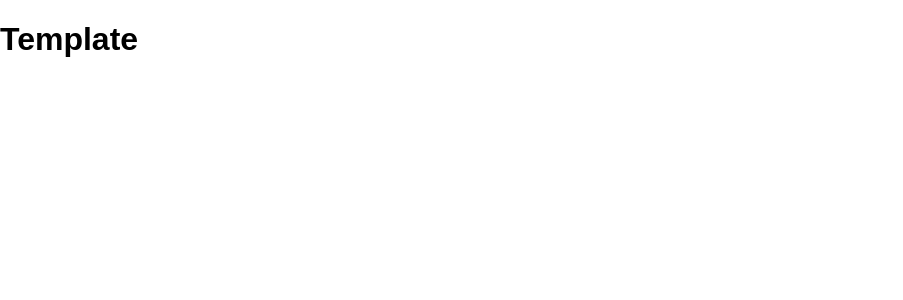
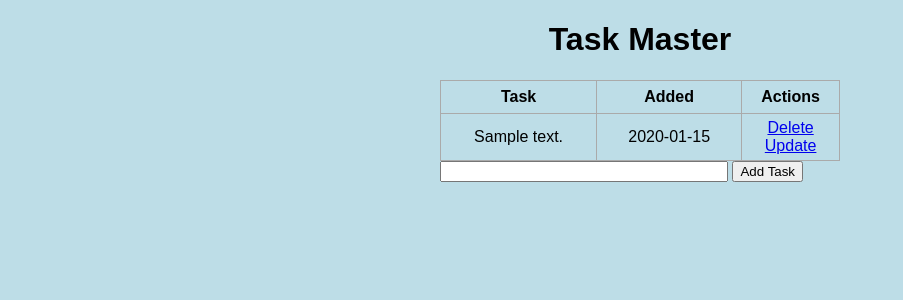
Before and after one commit to varunmuriyanat/flask_introduction, a Flask app: page / in a window 1280 px wide. Shown: the top 300 px of the page, without its empty margins (0-903 px from the left). Run offline with Flask 2, Linux system fonts and the light colour scheme; tables that the repository leaves empty hold one stand-in row (values such as "Sample post").

Commit message:
added update/delete functionality

```diff
--- a/app.py
+++ b/app.py
@@ -1,4 +1,4 @@
-from flask import Flask, render_template, url_for
+from flask import Flask, redirect, render_template, request, url_for
 from flask_sqlalchemy import SQLAlchemy
 from datetime import datetime
 
@@ -15,9 +15,45 @@ class Todo(db.Model):
     def __repr__(self):
         return '<Task %r>' % self.id
 
-@app.route('/')
+@app.route('/', methods=['POST', 'GET'])
 def index():
-    return render_template('index.html')
+    if request.method == "POST":
+        task_content = request.form['content']
+        new_task = Todo(content=task_content)
+        try:
+            db.session.add(new_task)
+            db.session.commit()
+            return redirect('/')
+        except:
+            return 'There was an issue adding your task'
+    else:
+        tasks = Todo.query.order_by(Todo.date_created).all()
+        return render_template('index.html', tasks=tasks)
+
+@app.route('/delete/<int:id>')
+def delete(id):
+    task_to_delete = Todo.query.get_or_404(id)
+    try:
+        db.session.delete(task_to_delete)
+        db.session.commit()
+        return redirect('/')
+    except:
+        return 'There was a problem deleting that task'
+
+
+@app.route('/update/<int:id>', methods=['POST', 'GET'])
+def update(id):
+    task_to_update = Todo.query.get_or_404(id)
+    if request.method == "POST":
+        updated_content = request.form["content"]
+        try:
+           task_to_update.content = updated_content
+           db.session.commit()
+           return redirect('/')
+        except:
+            return 'There was an issue updating your task'
+    else:
+        return render_template('update.html', task=task_to_update)
 
 if __name__ == "__main__":
     app.run(debug=True)
--- a/static/css/main.css
+++ b/static/css/main.css
@@ -1,4 +1,36 @@
-body {
+body, html {
     margin: 0;
     font-family: sans-serif;
+    background-color: rgb(189, 221, 231);
 }
+
+.content {
+    margin: 0 auto;
+    width: 400px;
+}
+
+table, td, th {
+    border: 1px solid #aaa;
+}
+
+table {
+    border-collapse: collapse;
+    width: 100%;
+}
+
+th {
+    height: 30px;
+}
+
+td {
+    text-align: center;
+    padding: 5px;
+}
+
+.form {
+    margin-top: 20px;
+}
+
+#content {
+    width: 70%;
+}
--- a/templates/index.html
+++ b/templates/index.html
@@ -1,7 +1,37 @@
 {% extends 'base.html' %}
 {% block head %}
+<title>Task Master</title>
 {% endblock %}
 
 {% block body %}
-<h1>Template</h1>
+<div class="content">
+    <h1 style="text-align:center;">Task Master</h1>
+    {% if tasks|length < 1 %}
+        <h4 style="text-align:center;">There are no tasks. Create one below!</h4>
+    {% else %}
+        <table>
+            <tr>
+                <th>Task</th>
+                <th>Added</th>
+                <th>Actions</th>
+            </tr>
+            {% for task in tasks %}
+                <tr>
+                    <td>{{ task.content }}</td>
+                    <td> {{ task.date_created.date() }}</td>
+                    <td>
+                        <a href="/delete/{{task.id}}">Delete</a>
+                        <br />
+                        <a href="/update/{{task.id}}">Update</a>
+                    </td>
+                </tr>
+            {% endfor %}
+        </table>
+    {% endif %}
+    </table>
+    <form action="/" method="POST">
+        <input type="text" name="content" id="content" />
+        <input type="submit" value="Add Task" />
+    </form>
+</div>
 {% endblock %}
```
Also changed, not shown: templates/update.html (added, +14 -0 lines).
